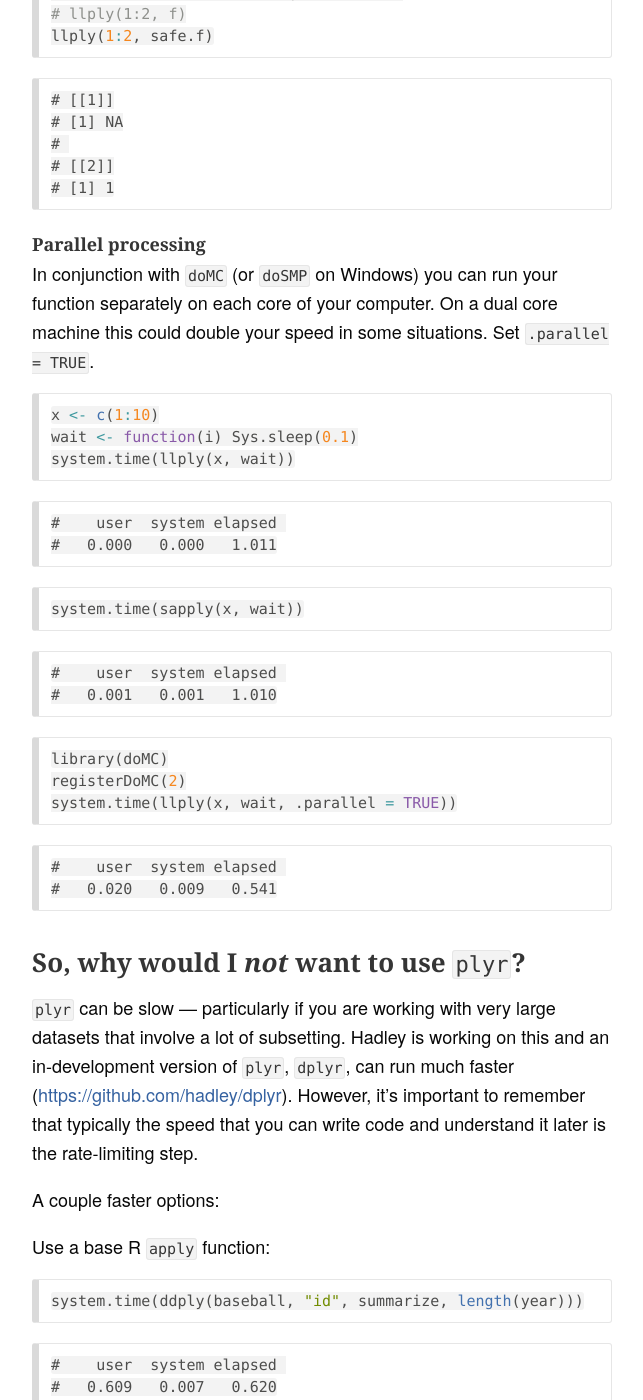
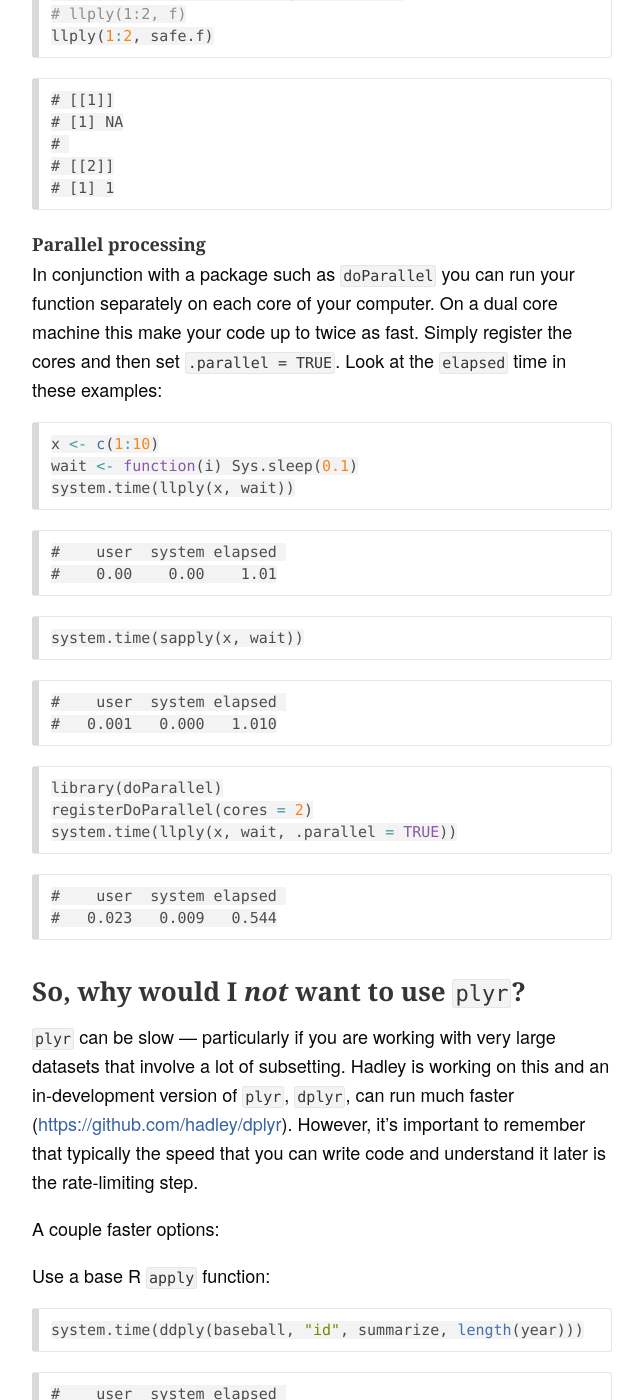
Before and after one commit to seananderson/seananderson.ca, a Jekyll site: the page built from _posts/2013-10-20-plyr.md, in a window 1280 px wide and 1400 px high, scrolled down 5840 px. Shown: the whole window, without its empty margins (318-961 px from the left). Built offline with Jekyll 4.4.1, drawn with Linux system fonts in a browser that asks for light colours; Markdown is read by kramdown in place of the engine named in the settings; comment, search, counter and statistics services are not loaded; some of the changed text lies outside the part shown.

Commit message:
Left-align table headers and re-knit

````diff
--- a/_posts/2013-10-20-plyr.md
+++ b/_posts/2013-10-20-plyr.md
@@ -61,11 +61,11 @@
 combinations. In the following table, the columns are the input formats
 and the rows are the output format:
 
-object type| data frame | list    | array
------------|------------|---------|--------
-data frame | `ddply`    | `ldply` | `adply`
-list       | `dlply`    | `llply` | `alply`
-array      | `daply`    | `laply` | `aaply`
+object type |data frame  |list     |array
+------------|------------|---------|--------
+data frame  | `ddply`    | `ldply` | `adply`
+list        | `dlply`    | `llply` | `alply`
+array       | `daply`    | `laply` | `aaply`
 
 I’ve ignored some less common format options:
 
@@ -285,10 +285,10 @@
 Parallel processing
 -------------------
 
-In conjunction with `doMC` (or `doSMP` on Windows) you can run your
-function separately on each core of your computer. On a dual core
-machine this could double your speed in some situations. Set
-`.parallel = TRUE`.
+In conjunction with a package such as `doParallel` you can run your function
+separately on each core of your computer. On a dual core machine this make
+your code up to twice as fast. Simply register the cores and then set
+`.parallel = TRUE`. Look at the `elapsed` time in these examples:
 
 
 
@@ -300,7 +300,7 @@
 
 ```
 #    user  system elapsed
-#   0.000   0.000   1.011
+#    0.00    0.00    1.01
 ```
 
 
@@ -312,21 +312,21 @@
 
 ```
 #    user  system elapsed
-#   0.001   0.001   1.010
+#   0.001   0.000   1.010
 ```
 
 
 
 
 ```r
-library(doMC)
-registerDoMC(2)
+library(doParallel)
+registerDoParallel(cores = 2)
 system.time(llply(x, wait, .parallel = TRUE))
 ```
 
 ```
 #    user  system elapsed
-#   0.020   0.009   0.541
+#   0.023   0.009   0.544
 ```
 
 
@@ -351,7 +351,7 @@
 
 ```
 #    user  system elapsed
-#   0.609   0.007   0.620
+#   0.614   0.012   0.627
 ```
 
 
@@ -364,7 +364,7 @@
 
 ```
 #    user  system elapsed
-#   0.018   0.001   0.018
+#   0.020   0.000   0.019
 ```
 
 
````
Also changed, not shown: other parts of _posts/2013-10-20-plyr.md (+1 -1 lines), _knitr-posts/2013-10-20-plyr.Rmd (+5 -5 lines).
